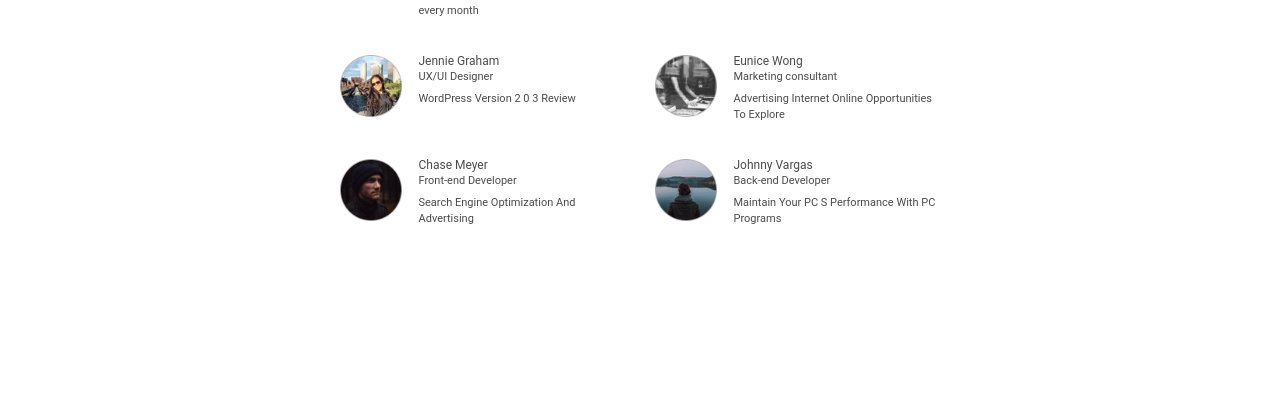
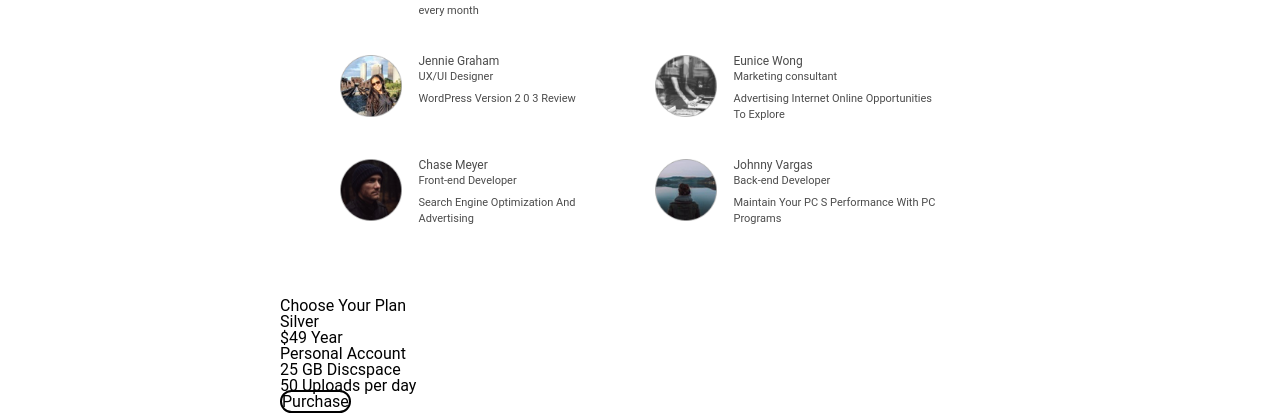
Before and after one commit to TienNguyenDinh/training-html-css, a website built with Parcel: page practice-two/src/index.html in a window 1280 px wide. Shown: the part 798-1211 px from the top of the page. Before the commit the page ends 1096 px from the top, so only its background shows below. Built offline with nearby package versions, Linux system fonts and the light colour scheme.

Commit message:
feat(view): add section plan and its images

```diff
--- /dev/null
+++ b/practice-two/src/components/sections/plan.html
@@ -0,0 +1,29 @@
+<section class="section-plan">
+  <div class="container plan-container">
+    <h2 class="plan-heading">Choose Your Plan</h2>
+    <section class="choose-plan">
+      <div class="plan-card plan-card-silver">
+        <h3 class="card-heading">Silver</h3>
+        <div class="plan-pricing-info">
+          <strong class="plan-price">
+            <sup class="price-symbol">$</sup>49
+          </strong>
+          <span class="plan-duration">Year</span>
+        </div>
+
+        <ul class="plan-benefits">
+          <li class="benefits-item">
+            <p class="plan-benefit">Personal Account</p>
+          </li>
+          <li class="benefits-item">
+            <p class="plan-benefit">25 GB Discspace</p>
+          </li>
+          <li class="benefits-item">
+            <p class="plan-benefit">50 Uploads per day</p>
+          </li>
+        </ul>
+        <a href="javascript:void(0)" class="btn btn-purchase">Purchase</a>
+      </div>
+    </section>
+  </div>
+</section>
--- a/practice-two/src/index.html
+++ b/practice-two/src/index.html
@@ -13,6 +13,7 @@
   <main class="main-content">
     <include src="components/sections/hero.html"></include>
     <include src="components/sections/team.html"></include>
+    <include src="components/sections/plan.html"></include>
   </main>
 </body>
 
```
Also changed, not shown: practice-two/src/assets/images/card-gold-bg.png (added), practice-two/src/assets/images/card-platinum-bg.png (added), practice-two/src/assets/images/card-silver-bg.png (added).
